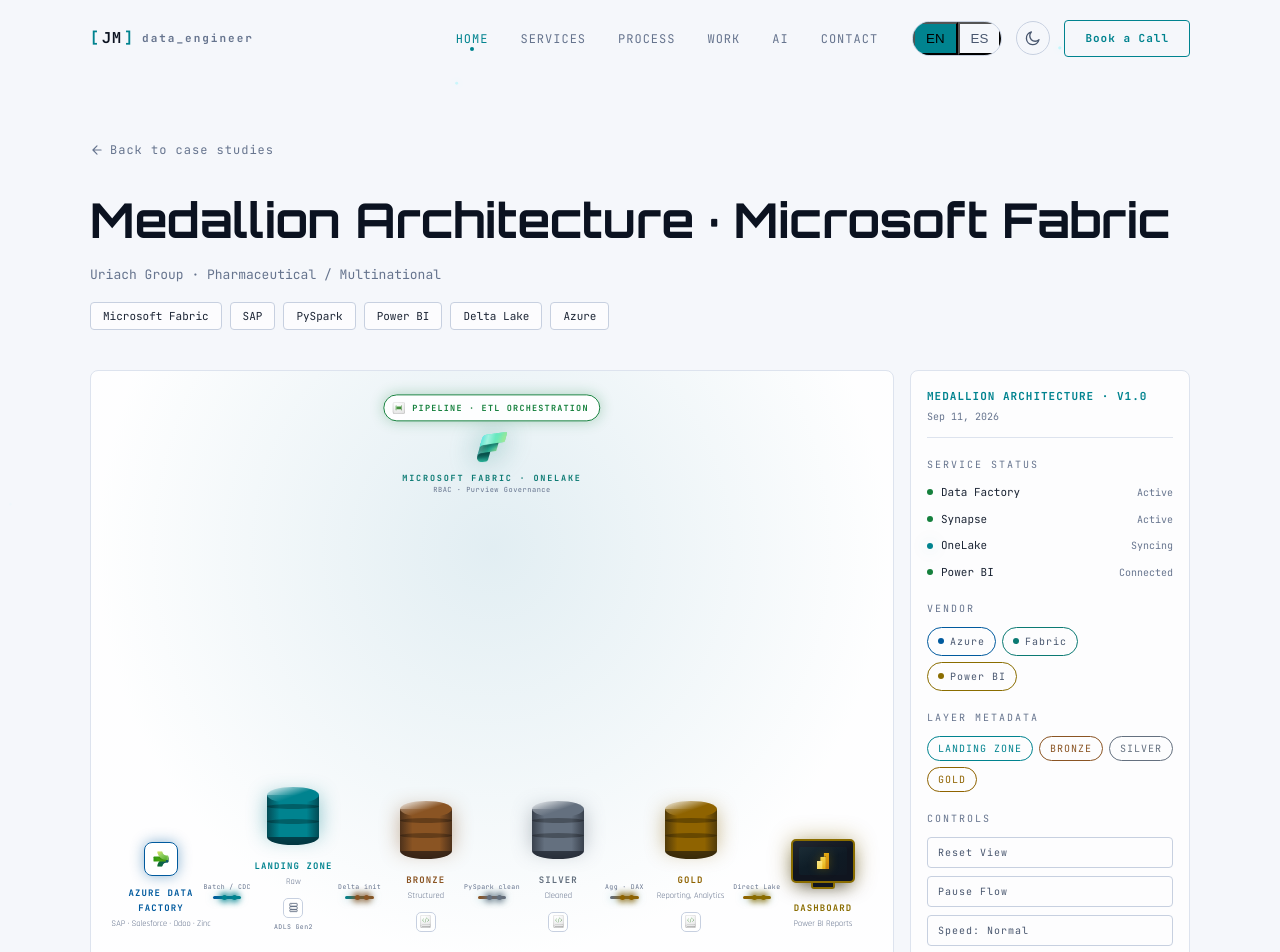
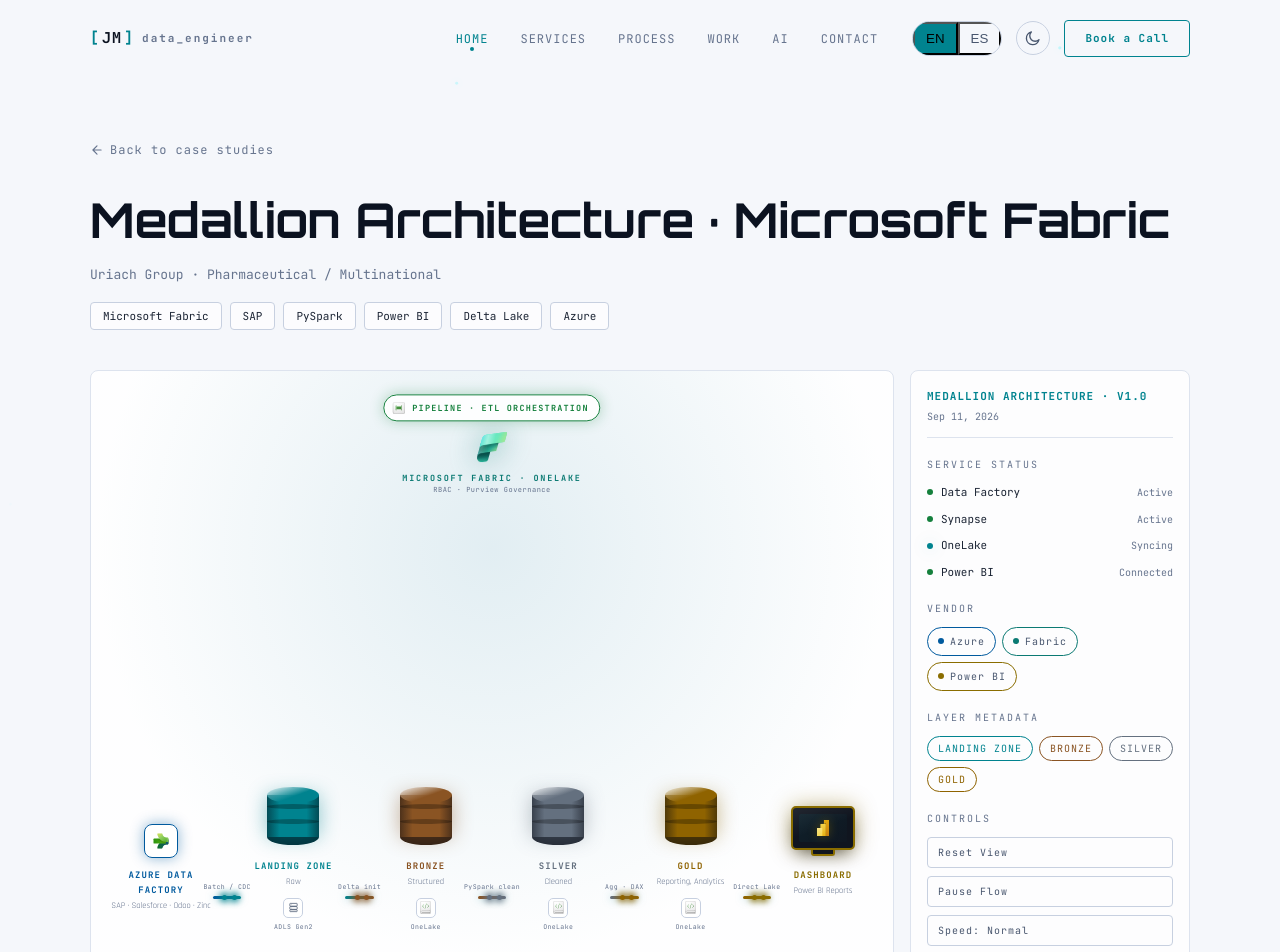
Before and after one commit to jonathanmade/Digital-product, a React (Vite) app: page /case-studies/uriach-medallion-fabric in a window 1280 px wide. Shown: the top 952 px of the page. Built offline with nearby package versions, Linux system fonts and the light colour scheme.

Commit message:
fix: align MedallionScene3D nodes with consistent footer height

```diff
--- a/src/components/MedallionScene3D/MedallionScene3D.css
+++ b/src/components/MedallionScene3D/MedallionScene3D.css
@@ -340,6 +340,16 @@
 
 .flow-screen-inner img { width: 20px; height: 20px; filter: drop-shadow(0 0 5px var(--node-glow)); }
 
+/* Fixed-height footer (label + optional badge) shared by every node kind —
+   guarantees the icon/cylinder/screen above it lands at the same height
+   across the row, regardless of whether that node has a badge beneath it. */
+.flow-node-footer {
+  display: flex;
+  flex-direction: column;
+  align-items: center;
+  min-height: 64px;
+}
+
 .flow-node-label { text-align: center; }
 
 .flow-node-title {
--- a/src/components/MedallionScene3D/MedallionScene3D.jsx
+++ b/src/components/MedallionScene3D/MedallionScene3D.jsx
@@ -143,6 +143,7 @@
                     </div>
                   )}
 
+                  <div className="flow-node-footer">
                     <div className="flow-node-label">
                       <div className="flow-node-title">{n.title}</div>
                       <div className="flow-node-sub">{n.sub}</div>
@@ -155,10 +156,14 @@
                       </>
                     )}
                     {n.hasNotebook && (
+                      <>
                         <div className="flow-notebook">
                           <img src={notebookIconUrl} alt="" />
                         </div>
+                        <div className="flow-substorage">OneLake</div>
+                      </>
                     )}
+                  </div>
                 </div>
               </div>
             ))}
```
Lines whose indentation alone changed are shown as unchanged.
